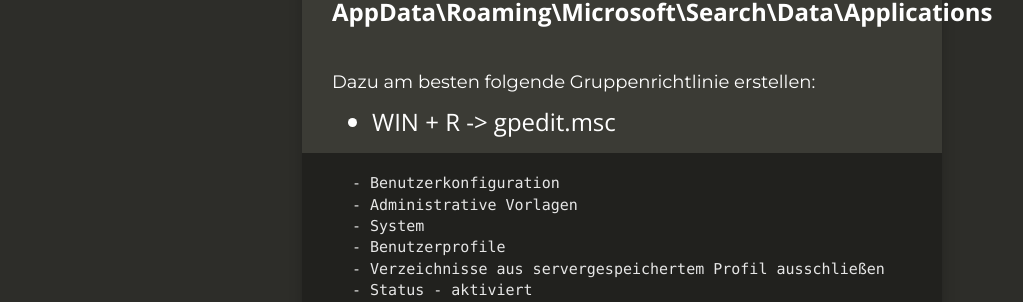
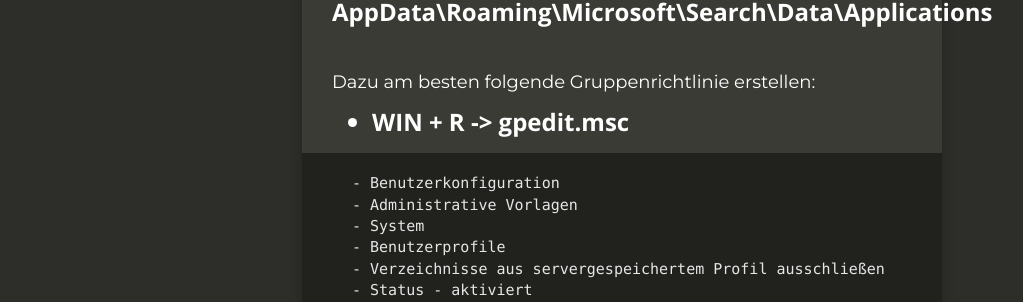
Before and after one commit to eski1337/lblb-it-ffd00, a Jekyll site: the page built from _posts/2021-04-21-RoamingProfiles.md, in a window 1280 px wide. Shown: the part 628-930 px from the top of the page, without its empty margins (18-1041 px from the left). Built offline with Jekyll 4.4.1, drawn with Linux system fonts in a browser that asks for light colours; nearby versions of some CDN libraries; comment, search, counter and statistics services are not loaded.

````diff
--- a/_posts/2021-04-21-RoamingProfiles.md
+++ b/_posts/2021-04-21-RoamingProfiles.md
@@ -25,7 +25,7 @@ Um dies zu beheben muss folgender Ordner aus den Roamingprofilen ausgeschlossen
 
 
 <h4>Dazu am besten folgende Gruppenrichtlinie erstellen:</h4>
-  - WIN + R -> gpedit.msc
+  - <b>WIN + R -> gpedit.msc</b>
 
 ```
 - Benutzerkonfiguration
````
